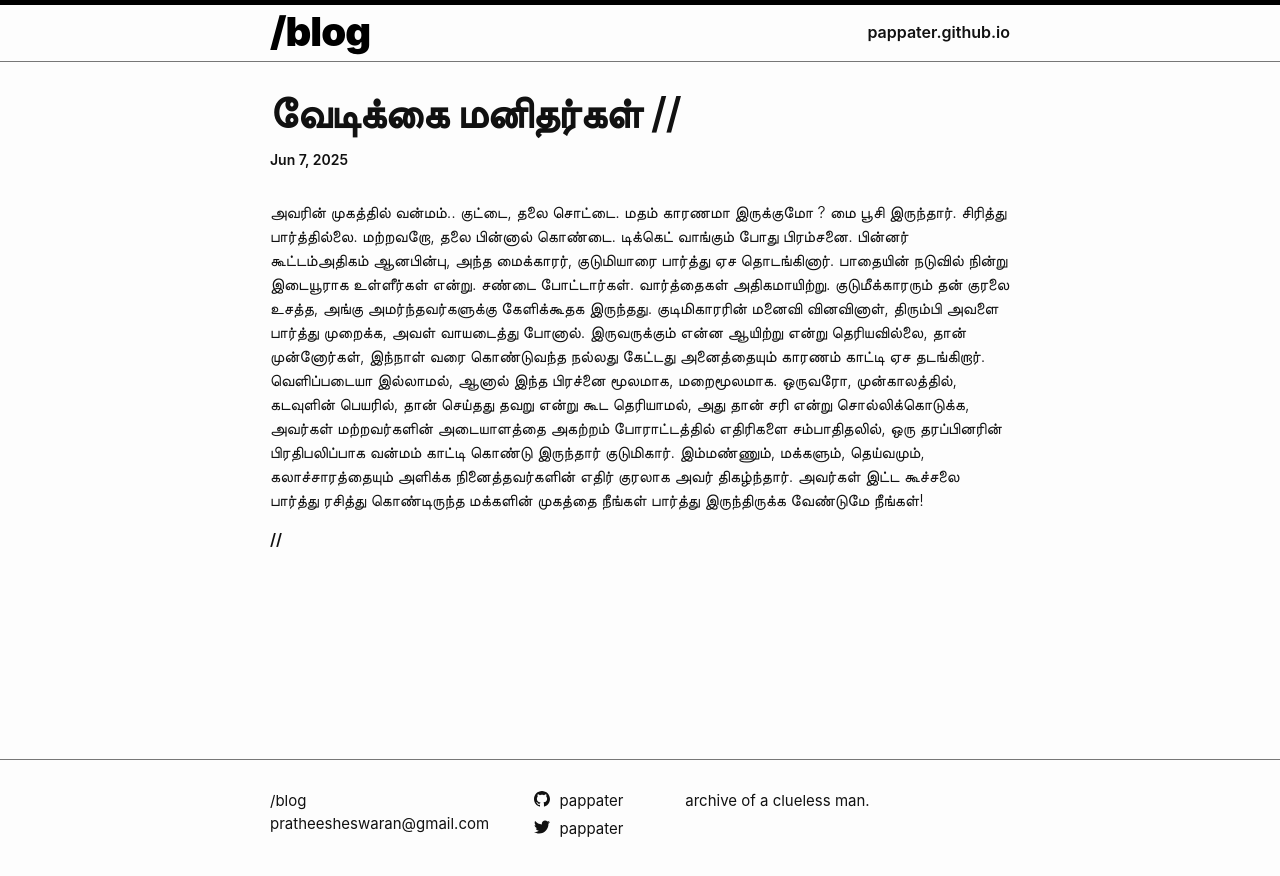
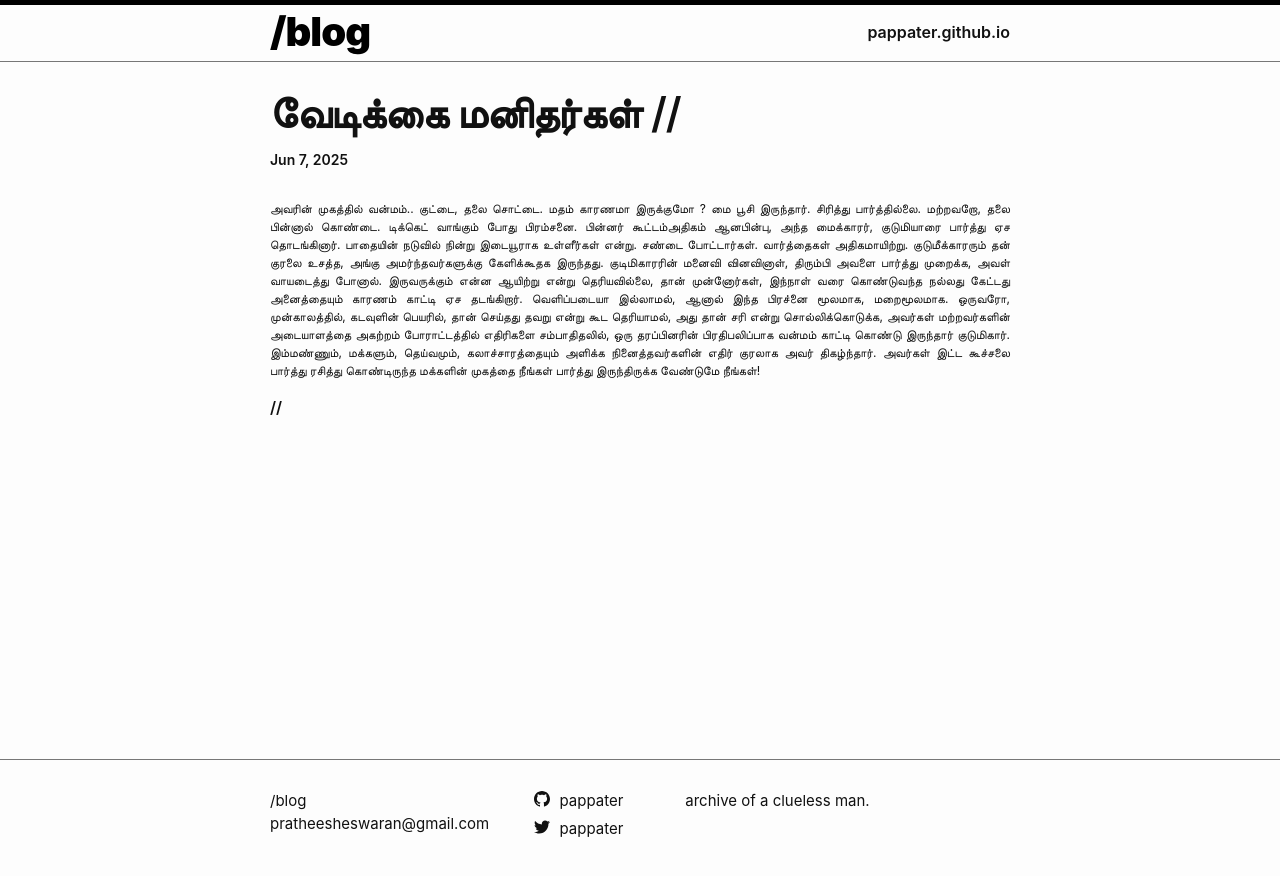
Before and after one commit to pappater/blog, a Jekyll site: the page built from 2025-06-06-வேடிக்கை-மனிதர்கள்.md, in a window 1280 px wide. Shown: the top 876 px of the page. Built offline with Jekyll 4.4.1, drawn with Linux system fonts in a browser that asks for light colours.

Commit message:
Update _layout.scss

```diff
--- a/_sass/minima/_layout.scss
+++ b/_sass/minima/_layout.scss
@@ -228,8 +228,9 @@
   margin-bottom: $spacing-unit;
   p,
   li {
-    @include relative-font-size(1);
-    font-weight: 300;
+    @include relative-font-size(0.75);
+    font-weight: 400;
+    text-align: justify;
   }
 
   h2 {
```
